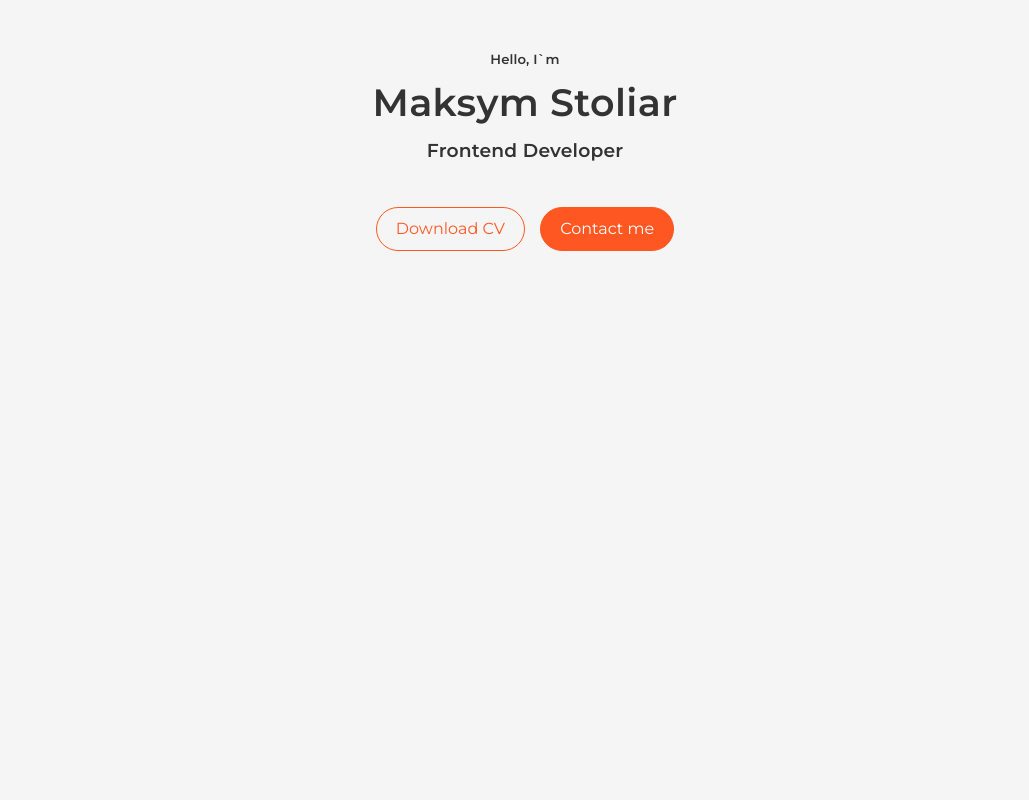
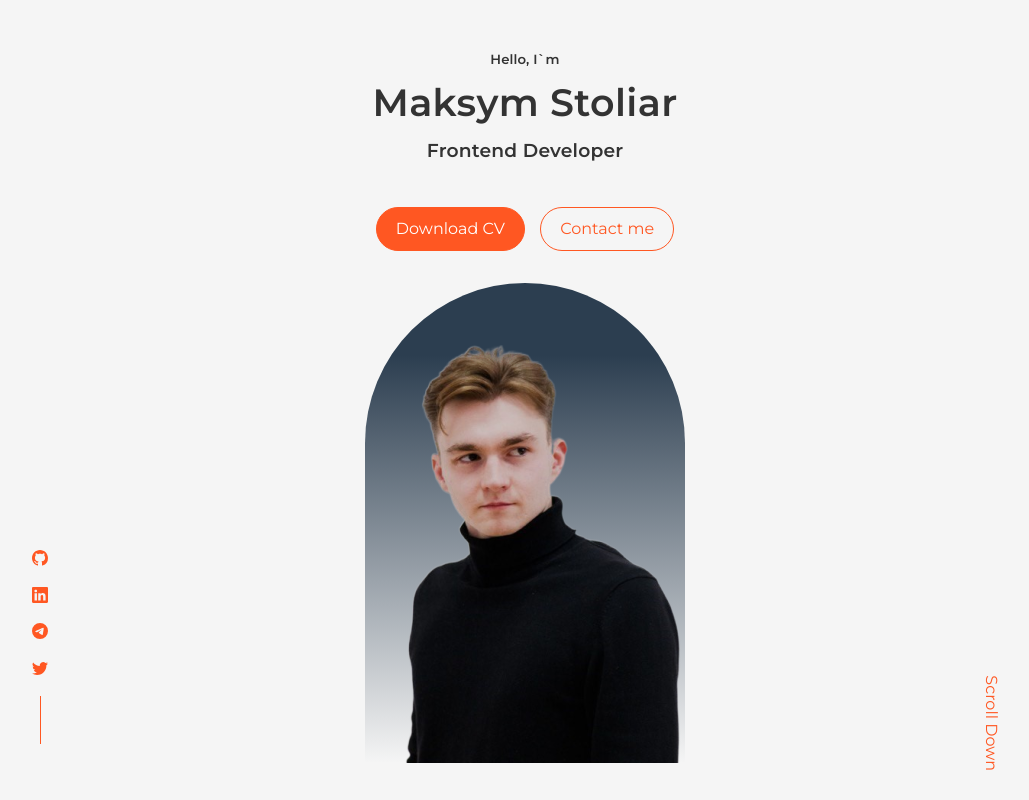
Before and after one commit to Fr13nd4u/portfolio, a React (Vite) app: page / in a window 1280 px wide. Shown: the top 800 px of the page, without its empty margins (115-1144 px from the left). Built offline with nearby package versions, Linux system fonts and the light colour scheme.

Commit message:
finish hero section

```diff
--- a/package.json
+++ b/package.json
@@ -12,6 +12,7 @@
   "dependencies": {
     "react": "^18.2.0",
     "react-dom": "^18.2.0",
+    "react-icons": "^4.10.1",
     "styled-components": "^5.3.11",
     "styled-normalize": "^8.0.7"
   },
--- a/src/App.tsx
+++ b/src/App.tsx
@@ -30,5 +30,4 @@ export const App: React.FC = () => {
 
 const Main = styled.main`
   background-color: ${theme.main.colors.bg};
-  // background: linear-gradient(62deg, #ff5722 0%, #f7ce68 100%);
 `;
--- a/src/components/about/index.tsx
+++ b/src/components/about/index.tsx
@@ -7,6 +7,6 @@ export const About: React.FC = () => {
 
 const AboutWrap = styled.section`
   width: 100%;
-  height: 80vh;
+  min-height: 80vh;
   // background: #aaefdf;
 `;
--- a/src/components/contact/index.tsx
+++ b/src/components/contact/index.tsx
@@ -7,6 +7,6 @@ export const Contact: React.FC = () => {
 
 const ContactWrap = styled.section`
   width: 100%;
-  height: 80vh;
+  min-height: 80vh;
   // background: #63c132;
 `;
--- a/src/components/footer/index.tsx
+++ b/src/components/footer/index.tsx
@@ -7,6 +7,6 @@ export const Footer: React.FC = () => {
 
 const FooterWrap = styled.footer`
   width: 100%;
-  height: 10vh;
+  min-height: 10vh;
   background: #aaefdf;
 `;
--- a/src/components/hero/CTA.tsx
+++ b/src/components/hero/CTA.tsx
@@ -6,10 +6,10 @@ import { Link } from "../shared/Link";
 export const CTA: React.FC = () => {
   return (
     <Wrap>
-      <Link variant="secondary" href={CV} download>
+      <Link variant="primary" href={CV} download>
         Download CV
       </Link>
-      <Link variant="primary" href="">
+      <Link variant="secondary" href="">
         Contact me
       </Link>
     </Wrap>
--- /dev/null
+++ b/src/components/hero/Socials.tsx
@@ -0,0 +1,69 @@
+import React from "react";
+import styled, { css } from "styled-components";
+import { Link } from "../shared/Link";
+import { BsGithub, BsLinkedin, BsTelegram, BsTwitter } from "react-icons/bs";
+import { media } from "../../styles/mixins";
+import { theme } from "../../styles/theme";
+
+export const Socials: React.FC = () => {
+  return (
+    <SocialsWrap>
+      <li>
+        <Link
+          variant="outline"
+          href="https://github.com/Fr13nd4u"
+          target="_blank"
+        >
+          <BsGithub />
+        </Link>
+      </li>
+      <li>
+        <Link
+          variant="outline"
+          href="https://www.linkedin.com/in/maksym-s-b08270191"
+          target="_blank"
+        >
+          <BsLinkedin />
+        </Link>
+      </li>
+      <li>
+        <Link variant="outline" href="https://t.me/fr13ND4u" target="_blank">
+          <BsTelegram />
+        </Link>
+      </li>
+      <li>
+        <Link
+          variant="outline"
+          href="https://twitter.com/Fr13nd4u"
+          target="_blank"
+        >
+          <BsTwitter />
+        </Link>
+      </li>
+    </SocialsWrap>
+  );
+};
+
+const SocialsWrap = styled.ul`
+  display: flex;
+  align-items: center;
+  gap: 1rem;
+  justify-content: center;
+  margin-top: 2rem;
+
+  ${media.md`
+    ${() => css`
+      flex-direction: column;
+      position: absolute;
+      left: 0;
+      bottom: 3.5rem;
+
+      &::after {
+        content: "";
+        width: 1px;
+        height: 3rem;
+        background: ${theme.main.colors.secondary};
+      }
+    `}
+  `}
+`;
--- a/src/components/hero/index.tsx
+++ b/src/components/hero/index.tsx
@@ -3,32 +3,64 @@ import styled from "styled-components";
 
 import { CTA } from "./CTA";
 import img_me from "../../assets/me.png";
+import { Link } from "../shared/Link";
+import { Socials } from "./Socials";
+import { theme } from "../../styles/theme";
+import { media } from "../../styles/mixins";
 
 export const Hero: React.FC = () => {
   return (
     <HeroWrap id="hero">
-      <Content>
-        <h5>Hello, I`m</h5>
-        <h1>Maksym Stoliar</h1>
-        <h3>Frontend Developer</h3>
+      <h5>Hello, I`m</h5>
+      <h1>Maksym Stoliar</h1>
+      <h3>Frontend Developer</h3>
 
-        <CTA />
-      </Content>
+      <CTA />
+
+      <Scroll variant="outline" href="#contact">
+        Scroll Down
+      </Scroll>
+
+      <Socials />
+      <ImgWrap>
+        <img src={img_me} alt="me" />
+      </ImgWrap>
     </HeroWrap>
   );
 };
 
 const HeroWrap = styled.section`
   width: 100%;
-  height: 100vh;
+  min-height: 100vh;
   padding-top: 3rem;
-`;
 
-const Content = styled.div`
   text-align: center;
   height: 100%;
+  position: relative;
 
   h1 {
     font-size: 38px;
   }
 `;
+
+const Scroll = styled(Link)`
+  display: none;
+
+  ${media.md`
+    display: block;
+    position: absolute;
+    right: -1.3rem;
+    bottom:3.5rem;
+    transform: rotate(90deg);
+  `}
+`;
+
+const ImgWrap = styled.div`
+  background: ${theme.main.gradients.primary};
+  width: 20rem;
+  height: 30rem;
+  margin: 2rem auto 0;
+  border-radius: 10rem 10rem 0px 0px;
+  overflow: hidden;
+  padding: 3.5rem 1rem 1rem;
+`;
--- a/src/components/projects/index.tsx
+++ b/src/components/projects/index.tsx
@@ -7,6 +7,6 @@ export const Projects: React.FC = () => {
 
 const ProjectsWrap = styled.section`
   width: 100%;
-  height: 80vh;
+  min-height: 80vh;
   // background: #9ee37d;
 `;
--- a/src/components/shared/Link.tsx
+++ b/src/components/shared/Link.tsx
@@ -4,10 +4,11 @@ import { theme } from "../../styles/theme";
 
 interface ILink {
   children: React.ReactNode;
-  variant: "primary" | "secondary";
+  variant: "outline" | "primary" | "secondary";
   href?: string;
   download?: boolean;
   disable?: boolean;
+  target?: string;
 }
 
 export const Link: React.FC<ILink> = ({ children, variant, ...props }) => {
@@ -23,17 +24,24 @@ const LinkWrap = styled.a<ILink>`
   border-radius: 50px;
 
   ${(p) => {
-    if (p.variant === "primary") {
+    switch (p.variant) {
+      case "primary":
         return `
           color: ${theme.main.colors.white};
           background: ${theme.main.colors.secondary};
           border: 1px solid ${theme.main.colors.secondary};
         `;
-    } else {
+
+      case "secondary":
         return `
           color: ${theme.main.colors.secondary};
           border: 1px solid ${theme.main.colors.secondary};
         `;
+
+      default:
+        return `
+          color: ${theme.main.colors.secondary};
+        `;
     }
   }}
 `;
--- a/src/styles/globalStyles.ts
+++ b/src/styles/globalStyles.ts
@@ -25,4 +25,11 @@ export const GlobalStyle = createGlobalStyle`
 		text-decoration: none;
     color: ${theme.main.colors.text};
 	}
+
+	ul {
+		list-style: none;
+
+		padding: 0;
+		margin: 0;
+	}
 `
--- a/src/styles/theme/main.ts
+++ b/src/styles/theme/main.ts
@@ -1,26 +1,30 @@
-
-
+// green
 // const colors = {
 //   white: '#fff',
-//   primary: '#fbab7e',
-//   secondary: '#f7ce68',
-//   // tertiary: '#C9F76A',
-//   tertiary: '#4747AC',
+//   text: '#333',
+//   bg: '#fcfaef',
+//   primary: '#d8e267',
+//   secondary: '#035a53',
+//   tertiary: '#E67E22',
 // }
 
 const colors = {
   white: '#fff',
-  text: '#333333',
+  text: '#333',
   bg: '#f5f5f5',
   primary: '#2C3E50',
   secondary: '#FF5722',
   tertiary: '#E67E22',
 }
 
+const gradients = {
+  primary: `linear-gradient(${colors.primary} 15%, transparent)`
+}
 
 const shadows = {}
 
 export const main = {
 	colors,
 	shadows,
+  gradients,
 };
```
Also changed, not shown: 1 other file (tests, documents, lock files or other folders). Lines whose indentation alone changed are shown as unchanged.
